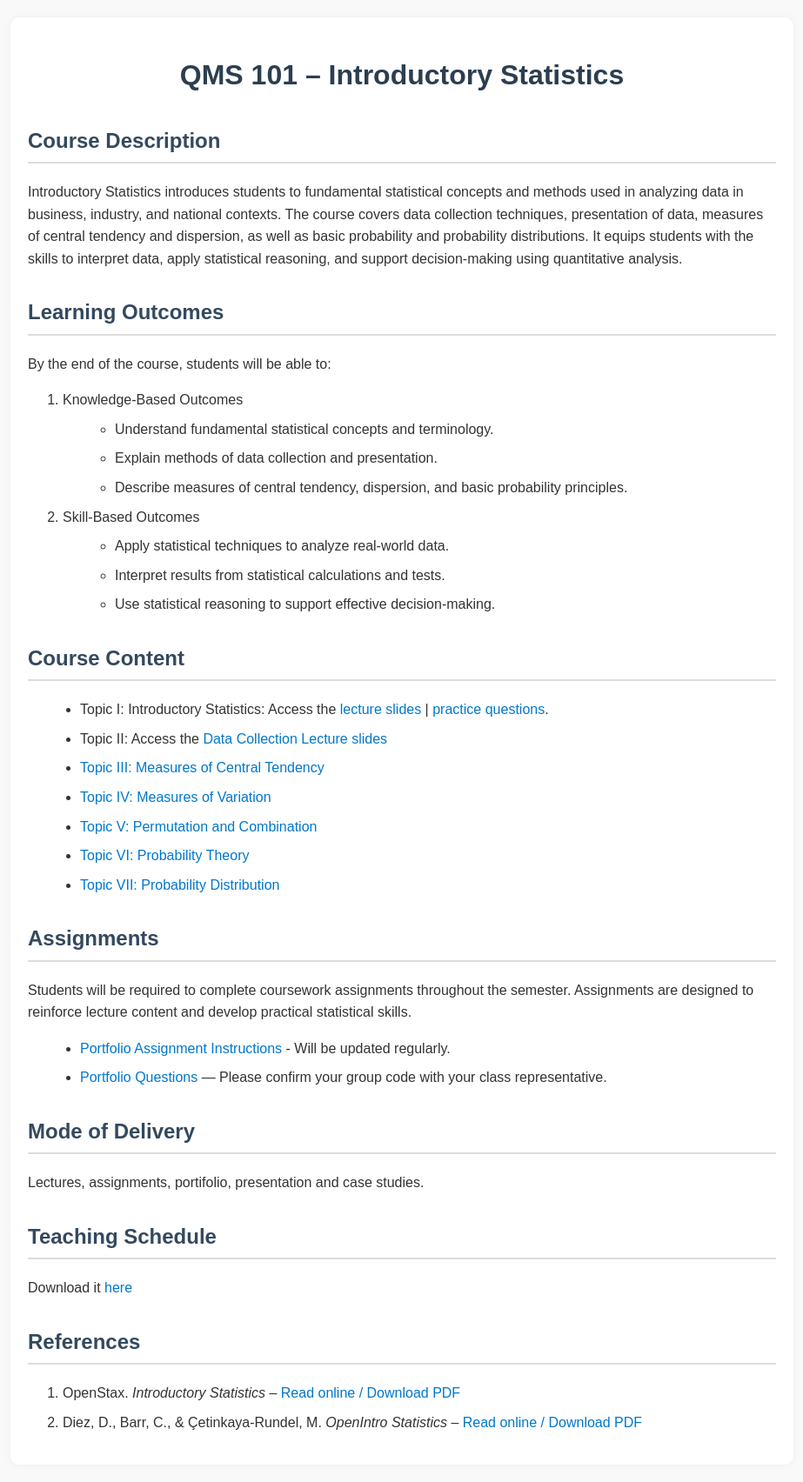
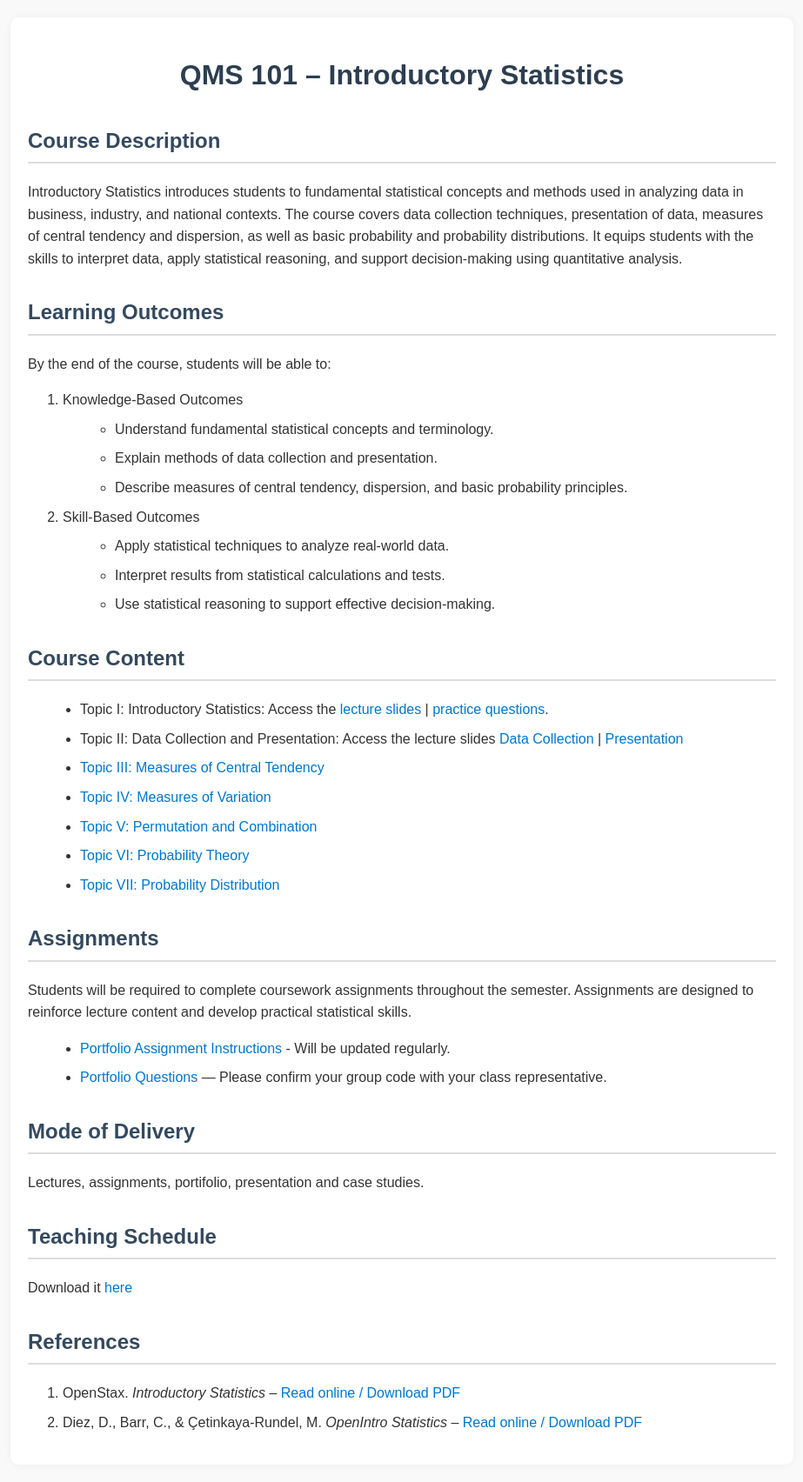
Before and after one commit to FomeA/FomeA.github.io, a Jekyll site: the page _teaching/qms101/index.html, which Jekyll copies as it is, in a window 1280 px wide. Shown: the whole page at 87% size, without its empty margins (178-1101 px from the left). Built offline with Jekyll 4.4.1, drawn with Linux system fonts in a browser that asks for light colours.

Commit message:
Update index.html

```diff
--- a/_teaching/qms101/index.html
+++ b/_teaching/qms101/index.html
@@ -90,7 +90,7 @@
   <h2>Course Content</h2>
   <ul>
     <li>Topic I: Introductory Statistics: Access the <a href="/teaching/qms101/slides_t1-pdf.pdf">lecture slides</a> | <a href="/teaching/qms101/QMS101_Topic1_questions.pdf">practice questions</a>.</li>
-    <li>Topic II: Access the <a href="/teaching/qms101/Topic2_partA.pdf"> Data Collection Lecture slides </a> </li>
+    <li>Topic II: Data Collection and Presentation: Access the lecture slides <a href="/teaching/qms101/Topic2_partA.pdf"> Data Collection </a> | <a href="/teaching/qms101/Topic2_partB.pdf"> Presentation </a> </li>
     <li><a href="/teaching/qms101/pdfs/topic3/">Topic III: Measures of Central Tendency </a></li>
     <li><a href="/teaching/qms101/pdfs/topic4/">Topic IV: Measures of Variation </a></li>
     <li><a href="/teaching/qms101/pdfs/topic5/">Topic V: Permutation and Combination </a></li>
```
